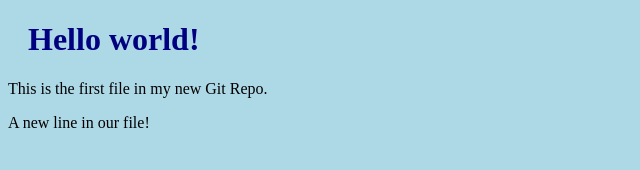
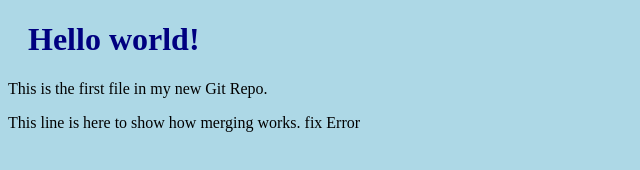
Before and after one commit to hack-09/hello-wold, a plain HTML site: page index.html in a window 1280 px wide. Shown: the whole page, without its empty margins (0-640 px from the left). Drawn offline with Linux system fonts and the light colour scheme.

Commit message:
Error Fixed

```diff
--- a/index.html
+++ b/index.html
@@ -8,7 +8,7 @@
 
 <h1>Hello world!</h1>
 <p>This is the first file in my new Git Repo.</p>
-<p>A new line in our file!</p>
+<p>This line is here to show how merging works. fix Error</p>
 
 </body>
 </html>
```
